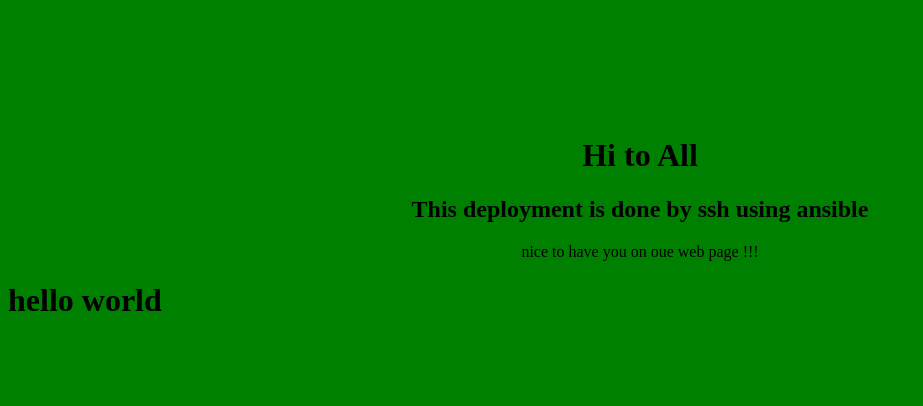
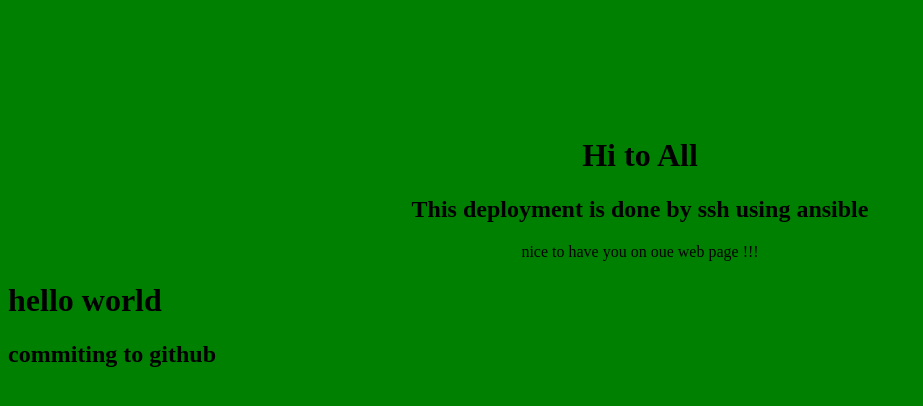
Before and after one commit to writingtoqasim/qasim, a plain HTML site: page index.html in a window 1280 px wide. Shown: the whole page, without its empty margins (0-923 px from the left). Drawn offline with Linux system fonts and the light colour scheme.

Commit message:
2nd commit

```diff
--- a/index.html
+++ b/index.html
@@ -14,5 +14,6 @@
 		<p> nice to have you on oue web page !!!</p>
 	</center>
 	<h1>hello world</h1>
+	<h2>commiting to github</h2>
 </body>
 </html>
```
Also changed, not shown: 1 other file.
